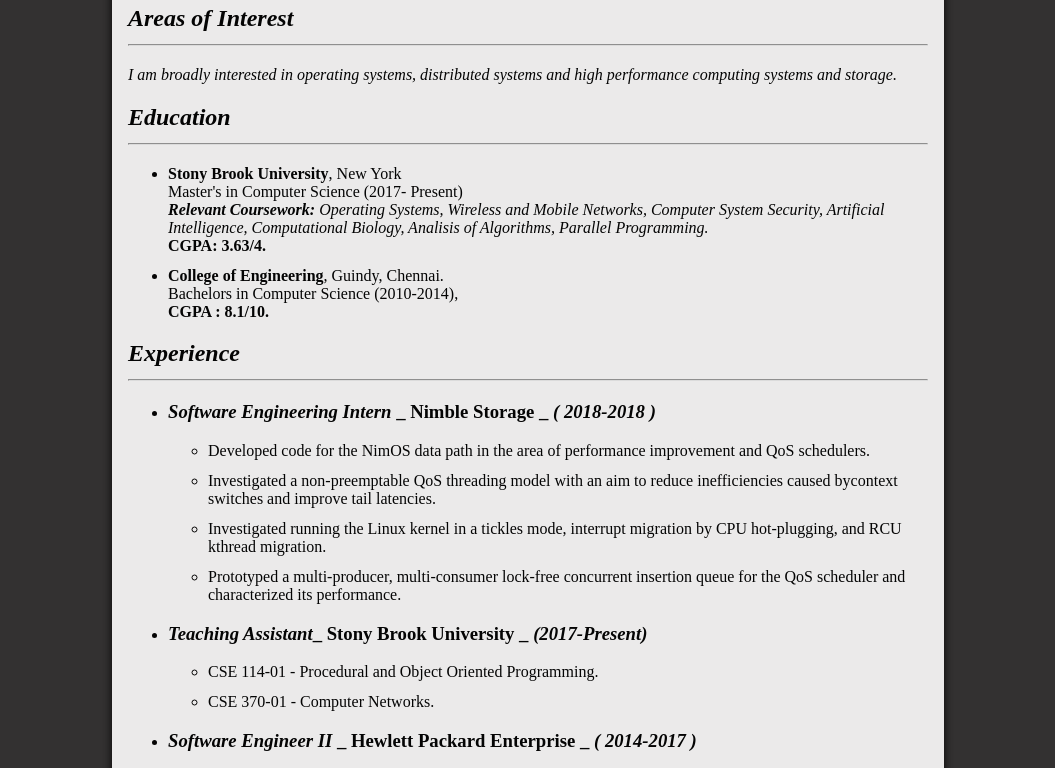
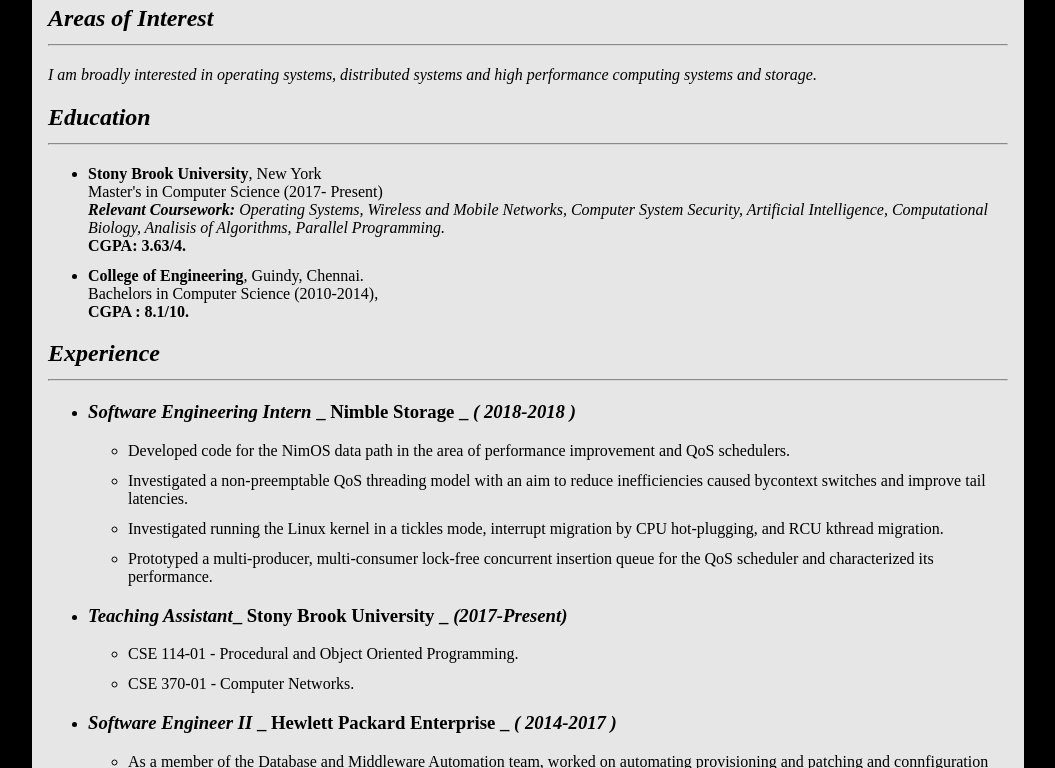
Before and after one commit to prashanths1992/prashanths1992.github.io, a plain HTML site: page index.html in a window 1280 px wide. Shown: the part 153-921 px from the top of the page, without its empty margins (112-1167 px from the left). Drawn offline with Linux system fonts and the light colour scheme.

Commit message:
Update index.html

```diff
--- a/index.html
+++ b/index.html
@@ -3,8 +3,8 @@
   margin: 12px 0;
 }</style>
 <title>Prashanth's Github Page</title>
-<body bgcolor="#333131">
-	<div id="head" style="box-shadow: 0px 0px 10px black;  padding: 1em 1em; margin:0px auto; width: 50em; background-color: white; color:black;  border-radius: 0.2em; opacity: 0.9;">
+<body bgcolor="black">
+	<div id="head" style="box-shadow: 0px 0px 10px black;  padding: 1em 1em; margin:0px auto; width: 60em; background-color: white; color:black;  border-radius: 0.2em; opacity: 0.9;">
 		<center><h1>Prashanth Soundarapandian</h1>
         <a href="mailto:prashanths1992gmailcom?Subject=Hello" target="_top"><img  width=30; height=30; src="email.png"/></a>
         <a target="_blank" href="https://www.facebook.com/prashanths1992"><img  width=30; height=30; src="face.jpg"/></a>
```
